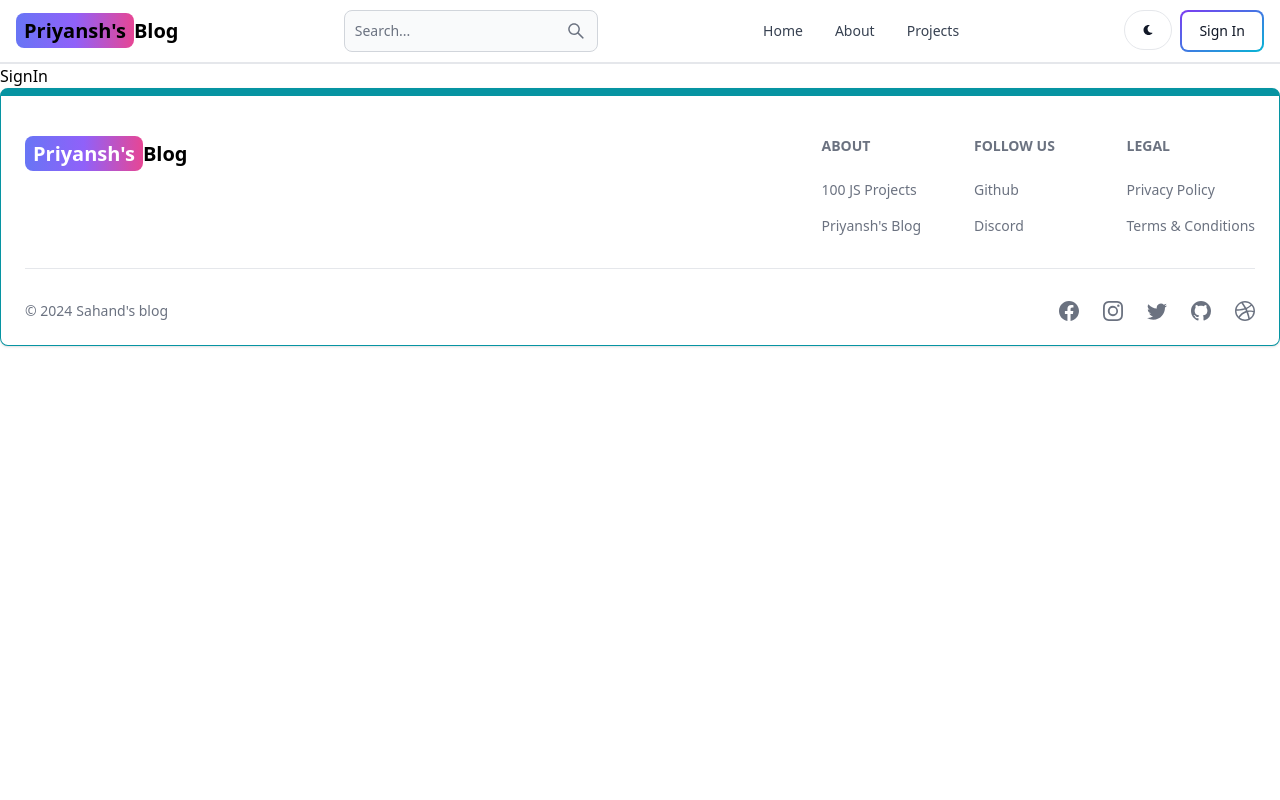
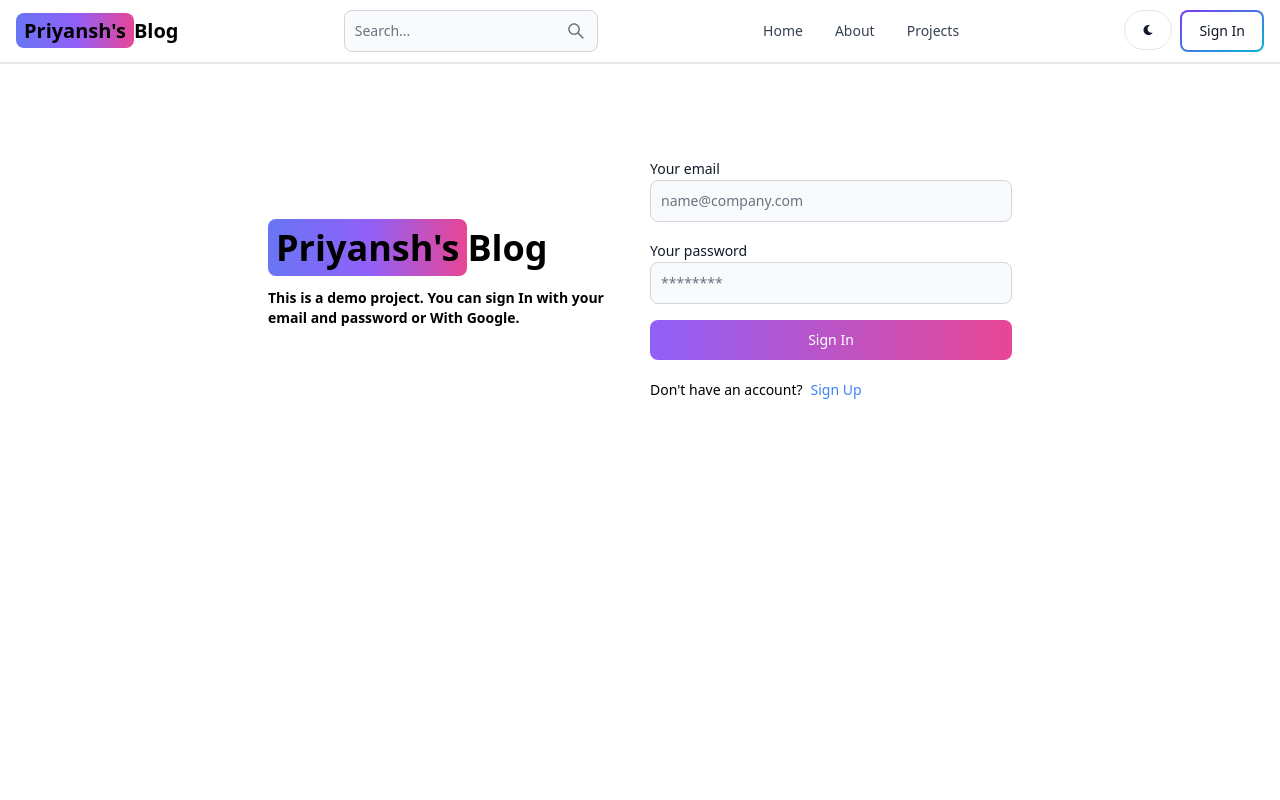
Before and after one commit to priyanshpatel12345/mern-blog, a React (Vite) app in the folder client/: page /sign-in in a window 1280 px wide. Shown: the top 800 px of the page. Built offline with nearby package versions, Linux system fonts and the light colour scheme.

Commit message:
Complete signIn Page Functionality

```diff
--- a/client/src/pages/SignIn.jsx
+++ b/client/src/pages/SignIn.jsx
@@ -1,7 +1,114 @@
-import React from "react";
+import { Alert, Button, Label, Spinner, TextInput } from "flowbite-react";
+import React, { useState } from "react";
+import { Link, useNavigate } from "react-router-dom";
 
-function SignIn() {
-  return <div>SignIn</div>;
+function SignIp() {
+  const [formData, setFormData] = useState({});
+  const [loading, setLoading] = useState(false);
+  const [errorMessage, setErrorMessage] = useState(null);
+  const navigate = useNavigate();
+  const handleInput = (e) => {
+    setFormData({ ...formData, [e.target.id]: e.target.value.trim() });
+  };
+
+  const handleSubmit = async (e) => {
+    e.preventDefault();
+    if (!formData.email || !formData.password) {
+      return setErrorMessage("Please fill out all fields.");
+    }
+    try {
+      setLoading(true);
+      setErrorMessage(null);
+      const response = await fetch("/api/auth/signin", {
+        method: "POST",
+        headers: {
+          "Content-Type": "application/json",
+        },
+        body: JSON.stringify(formData),
+      });
+
+      const data = await response.json();
+      if (data.success === false) {
+        return setErrorMessage(data.message);
+      }
+
+      if (response.ok) {
+        navigate("/");
+      }
+      setLoading(false);
+    } catch (error) {
+      setErrorMessage(error.message);
+    }
+  };
+  return (
+    <div className="min-h-screen mt-20">
+      <div className="flex p-3 max-w-3xl mx-auto flex-col md:flex-row md:items-center gap-5">
+        {/* Left */}
+        <div className="flex-1 ">
+          <Link to="/" className="text-4xl  font-bold dark:text-white">
+            <span className="px-2 py-1 rounded-lg bg-gradient-to-r from-indigo-500 via-purple-500 to-pink-500">
+              Priyansh's
+            </span>
+            Blog
+          </Link>
+          <p className="text-sm mt-5 font-semibold">
+            This is a demo project. You can sign In with your email and password
+            or With Google.
+          </p>
+        </div>
+
+        {/* Right */}
+        <div className="flex-1">
+          <form onSubmit={handleSubmit} className="flex flex-col gap-4">
+            <div>
+              <Label value="Your email" />
+              <TextInput
+                type="email"
+                placeholder="name@company.com"
+                id="email"
+                onChange={handleInput}
+              />
+            </div>
+
+            <div>
+              <Label value="Your password" />
+              <TextInput
+                type="password"
+                placeholder="********"
+                id="password"
+                onChange={handleInput}
+              />
+            </div>
+            <Button
+              gradientDuoTone="purpleToPink"
+              type="submit"
+              disabled={loading}
+            >
+              {loading ? (
+                <>
+                  <Spinner size="sm" />
+                  <span className="pl-3">Loading...</span>
+                </>
+              ) : (
+                "Sign In"
+              )}
+            </Button>
+          </form>
+          <div className="flex gap-2 text-sm mt-5">
+            <span>Don't have an account?</span>
+            <Link to="/sign-up" className="text-blue-500">
+              Sign Up
+            </Link>
+          </div>
+          {errorMessage && (
+            <Alert className="mt-5" color="failure">
+              {errorMessage}
+            </Alert>
+          )}
+        </div>
+      </div>
+    </div>
+  );
 }
 
-export default SignIn;
+export default SignIp;
```
